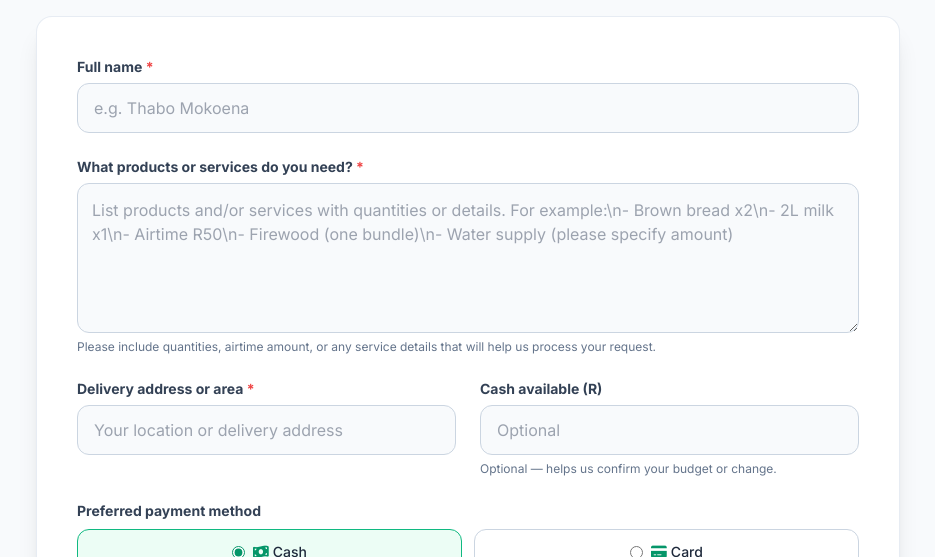
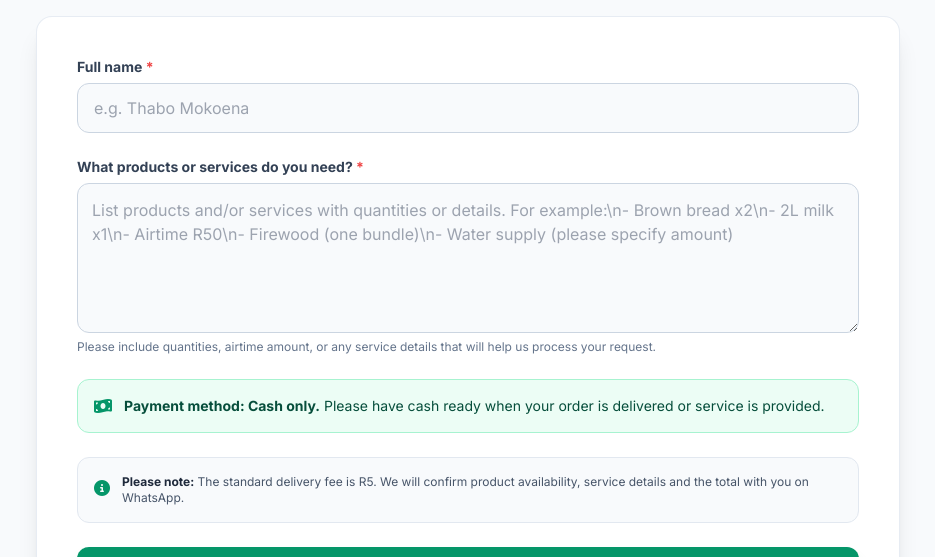
Before and after one commit to kgolaganopoosa/shopmodishaV2, a plain HTML site: page index.html in a window 1280 px wide. Shown: the part 497-1054 px from the top of the page, without its empty margins (172-1107 px from the left). Drawn offline with nearby package versions, Linux system fonts and the light colour scheme.

Commit message:
Simplify order form to cash-only payment

```diff
--- a/index.html
+++ b/index.html
@@ -84,30 +84,9 @@
                         <p class="mt-1.5 text-xs text-slate-500">Please include quantities, airtime amount, or any service details that will help us process your request.</p>
                     </div>
 
-                    <div class="grid grid-cols-1 md:grid-cols-2 gap-6">
-                        <div>
-                            <label for="deliveryAddress" class="block text-sm font-bold text-slate-700 mb-1.5">Delivery address or area <span class="text-red-500">*</span></label>
-                            <input type="text" id="deliveryAddress" name="deliveryAddress" autocomplete="street-address" required placeholder="Your location or delivery address" class="block w-full px-4 py-3 bg-slate-50 text-slate-900 border border-slate-300 rounded-xl focus:bg-white focus:outline-none focus:ring-2 focus:ring-emerald-500">
-                        </div>
-                        <div>
-                            <label for="cashAmount" class="block text-sm font-bold text-slate-700 mb-1.5">Cash available (R)</label>
-                            <input type="number" id="cashAmount" name="cashAmount" min="0" step="0.01" placeholder="Optional" class="block w-full px-4 py-3 bg-slate-50 text-slate-900 border border-slate-300 rounded-xl focus:bg-white focus:outline-none focus:ring-2 focus:ring-emerald-500">
-                            <p class="mt-1.5 text-xs text-slate-500">Optional — helps us confirm your budget or change.</p>
-                        </div>
-                    </div>
-
-                    <div>
-                        <span class="block text-sm font-bold text-slate-700 mb-2">Preferred payment method</span>
-                        <div class="grid grid-cols-2 gap-3">
-                            <label class="flex items-center justify-center gap-2 p-3 border border-slate-300 rounded-xl cursor-pointer hover:bg-slate-50 has-[:checked]:bg-emerald-50 has-[:checked]:border-emerald-500">
-                                <input type="radio" name="paymentMethod" value="Cash" class="accent-emerald-600" checked>
-                                <span class="text-sm font-medium"><i class="fa-solid fa-money-bill-wave text-emerald-600 mr-1" aria-hidden="true"></i>Cash</span>
-                            </label>
-                            <label class="flex items-center justify-center gap-2 p-3 border border-slate-300 rounded-xl cursor-pointer hover:bg-slate-50 has-[:checked]:bg-emerald-50 has-[:checked]:border-emerald-500">
-                                <input type="radio" name="paymentMethod" value="Card" class="accent-emerald-600">
-                                <span class="text-sm font-medium"><i class="fa-solid fa-credit-card text-emerald-600 mr-1" aria-hidden="true"></i>Card</span>
-                            </label>
-                        </div>
+                    <div class="bg-emerald-50 border border-emerald-200 rounded-xl p-4 flex items-start gap-3">
+                        <i class="fa-solid fa-money-bill-wave text-emerald-600 mt-0.5" aria-hidden="true"></i>
+                        <p class="text-sm text-emerald-900"><span class="font-bold">Payment method: Cash only.</span> Please have cash ready when your order is delivered or service is provided.</p>
                     </div>
 
                     <div class="bg-slate-50 rounded-xl p-4 border border-slate-200 flex items-start gap-3 text-xs text-slate-600">
@@ -140,17 +119,12 @@
 
             const name = document.getElementById('fullName').value.trim();
             const orderDetails = document.getElementById('orderDetails').value.trim();
-            const address = document.getElementById('deliveryAddress').value.trim();
-            const cashAmount = document.getElementById('cashAmount').value.trim();
-            const paymentMethod = this.elements.paymentMethod.value;
             const message = [
                 '*Shop MODISHA Order Request*',
                 '',
                 `*Name:* ${name}`,
                 `*Products and/or services:*\n${orderDetails}`,
-                `*Delivery address/area:* ${address}`,
-                `*Cash available:* ${cashAmount ? `R${cashAmount}` : 'Not specified'}`,
-                `*Preferred payment:* ${paymentMethod}`,
+                '*Payment method:* Cash only',
                 '*Standard delivery fee:* R5'
             ].join('\n');
 
```
